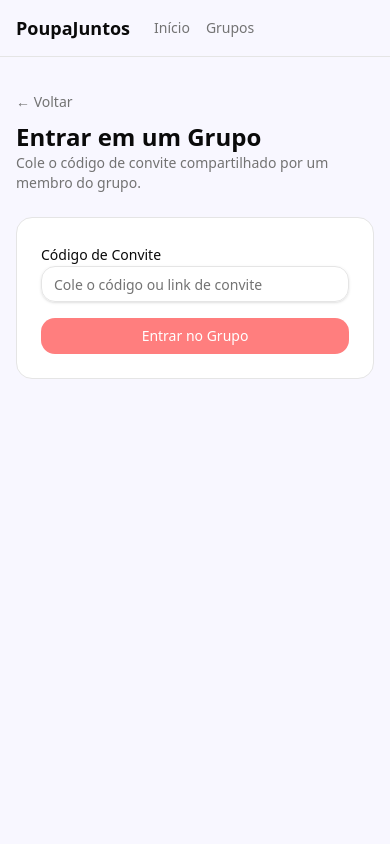
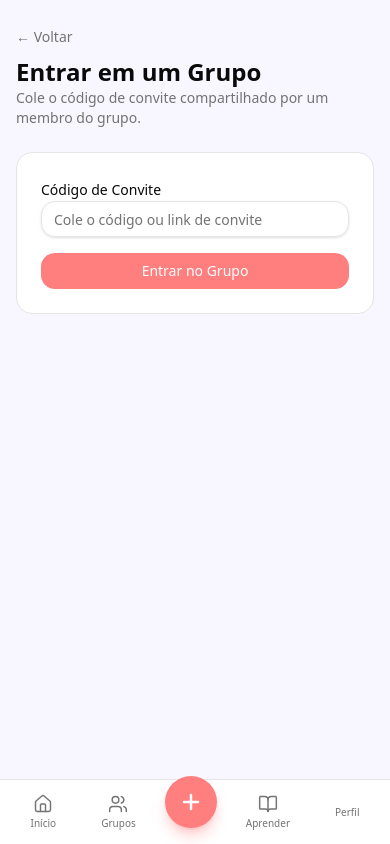
Before and after one commit to araujoerick/poupa-juntos, a Next.js app in the folder apps/web/: page /dashboard/groups/join in a window 390 px wide. Built offline with nearby package versions, Linux system fonts and the light colour scheme; no server answers.

Commit message:
feat(web): add mobile bottom navigation bar

```diff
--- a/apps/web/app/dashboard/layout.tsx
+++ b/apps/web/app/dashboard/layout.tsx
@@ -1,4 +1,4 @@
-import { DashboardNav } from "@/components/layout/DashboardNav";
+import { BottomNav } from "@/components/layout/BottomNav";
 import { upsertMe } from "@/lib/api";
 
 export default async function DashboardLayout({
@@ -9,9 +9,9 @@ export default async function DashboardLayout({
   await upsertMe();
 
   return (
-    <div className="min-h-screen bg-background">
-      <DashboardNav />
-      <main className="container mx-auto px-4 py-8">{children}</main>
+    <div className="min-h-dvh bg-brand-bg">
+      <main className="mx-auto max-w-lg px-4 pt-6 pb-24">{children}</main>
+      <BottomNav />
     </div>
   );
 }
--- /dev/null
+++ b/apps/web/components/layout/BottomNav.tsx
@@ -0,0 +1,80 @@
+"use client";
+
+import Link from "next/link";
+import { usePathname } from "next/navigation";
+import { Home, Users, Plus, BookOpen } from "lucide-react";
+import { UserButton } from "@clerk/nextjs";
+
+const navItems = [
+  { href: "/dashboard", icon: Home, label: "Início", exact: true },
+  { href: "/dashboard", icon: Users, label: "Grupos", exact: true },
+  { href: "/dashboard/groups/new", icon: Plus, label: "Novo", isFab: true },
+  { href: "/dashboard/learn", icon: BookOpen, label: "Aprender", exact: false },
+] as const;
+
+export function BottomNav() {
+  const pathname = usePathname();
+
+  return (
+    <nav
+      className="fixed bottom-0 left-0 right-0 z-50 bg-card border-t border-border pb-safe"
+      style={{ paddingBottom: `max(env(safe-area-inset-bottom), 0px)` }}
+    >
+      <div className="flex items-center justify-around h-16 max-w-lg mx-auto px-2">
+        {navItems.map((item) => {
+          const isActive =
+            "exact" in item && item.exact
+              ? pathname === item.href
+              : pathname.startsWith(item.href);
+
+          if ("isFab" in item) {
+            return (
+              <Link
+                key="fab"
+                href={item.href}
+                aria-label="Novo grupo"
+                className="flex items-center justify-center w-13 h-13 -mt-5 rounded-full bg-coral shadow-lg shadow-coral/40 transition-transform active:scale-95"
+              >
+                <item.icon className="w-6 h-6 text-white" strokeWidth={2.5} />
+              </Link>
+            );
+          }
+
+          return (
+            <Link
+              key={item.label}
+              href={item.href}
+              className="flex flex-col items-center gap-0.5 px-4 py-2 transition-colors"
+              aria-label={item.label}
+            >
+              <item.icon
+                className={`w-5 h-5 transition-colors ${
+                  isActive ? "text-coral" : "text-muted-foreground"
+                }`}
+                strokeWidth={isActive ? 2.5 : 1.75}
+              />
+              <span
+                className={`text-[10px] font-medium transition-colors ${
+                  isActive ? "text-coral" : "text-muted-foreground"
+                }`}
+              >
+                {item.label}
+              </span>
+              {isActive && (
+                <span className="w-1 h-1 rounded-full bg-coral mt-0.5" />
+              )}
+            </Link>
+          );
+        })}
+
+        {/* Perfil — Clerk UserButton */}
+        <div className="flex flex-col items-center gap-0.5 px-4 py-2">
+          <UserButton afterSignOutUrl="/" />
+          <span className="text-[10px] font-medium text-muted-foreground">
+            Perfil
+          </span>
+        </div>
+      </div>
+    </nav>
+  );
+}
```
